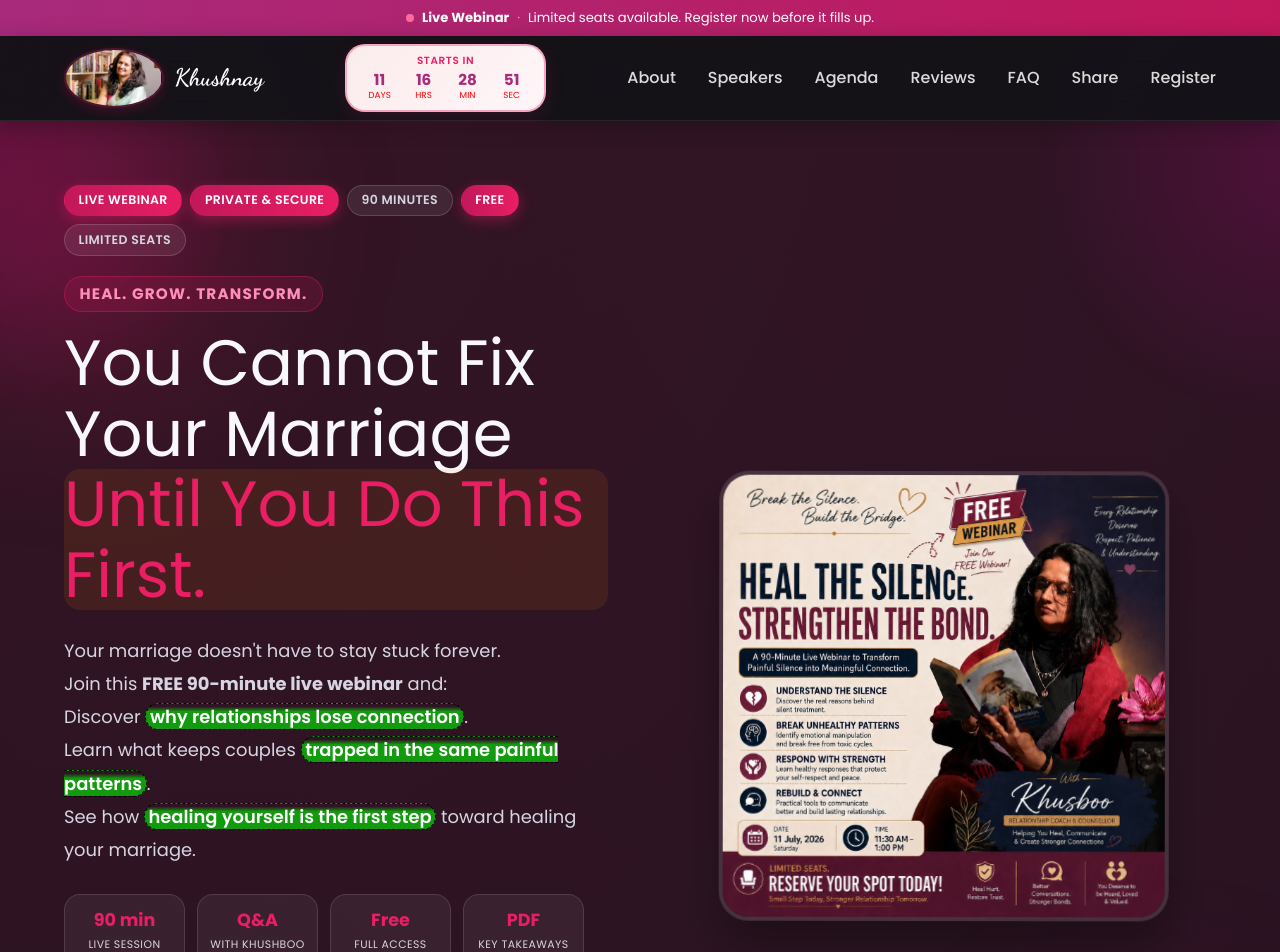
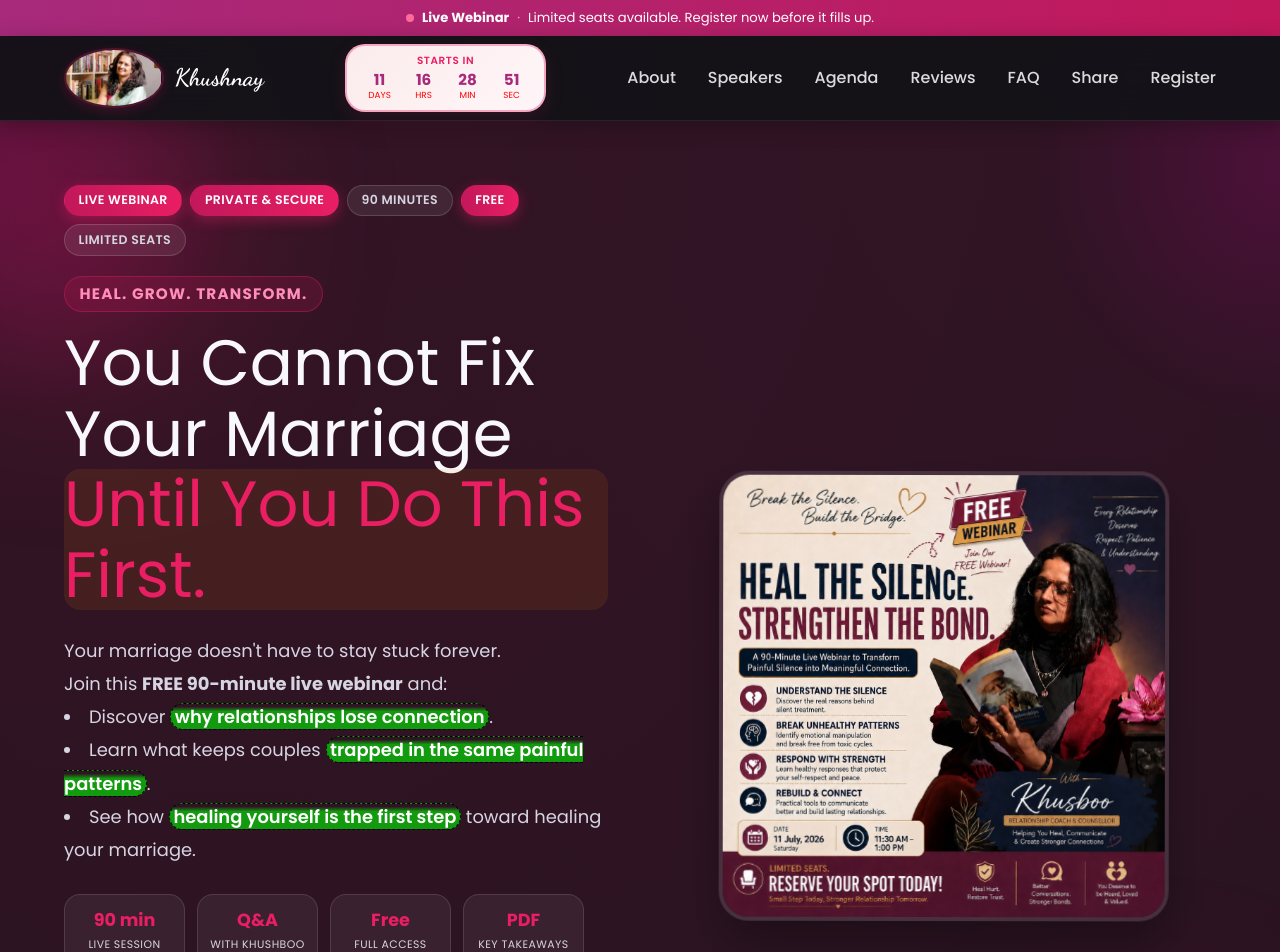
Before and after one commit to KaranAgraharee/Webinar_page, a React (Vite) app: page / in a window 1280 px wide. Shown: the top 952 px of the page. Built offline with nearby package versions, Linux system fonts and the light colour scheme; no server answers.

Commit message:
Update Hero.jsx

```diff
--- a/src/component/Hero.jsx
+++ b/src/component/Hero.jsx
@@ -48,7 +48,7 @@ const Hero = () => {
   Your marriage doesn't have to stay stuck forever.
   <br />
   Join this <strong>FREE 90-minute live webinar</strong> and:
-  <ul className="bullet-list">
+  <ul className="bullet-list list-inside list-disc">
     <li>Discover <span className="text-highlight">why relationships lose connection</span>.</li>
     <li>Learn what keeps couples <span className="text-highlight">trapped in the same painful patterns</span>.</li>
     <li>See how <span className="text-highlight">healing yourself is the first step</span> toward healing your marriage.</li>
```
